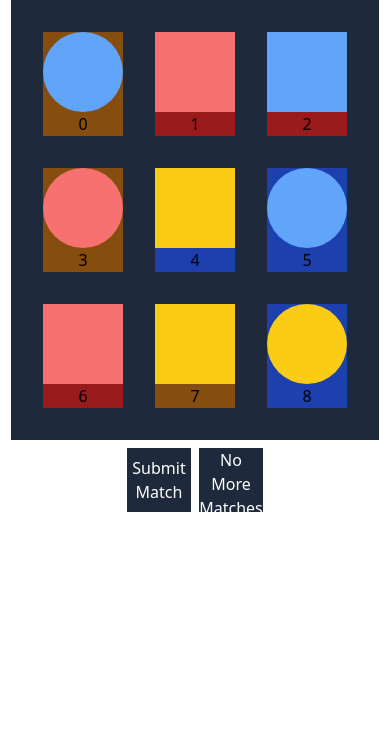
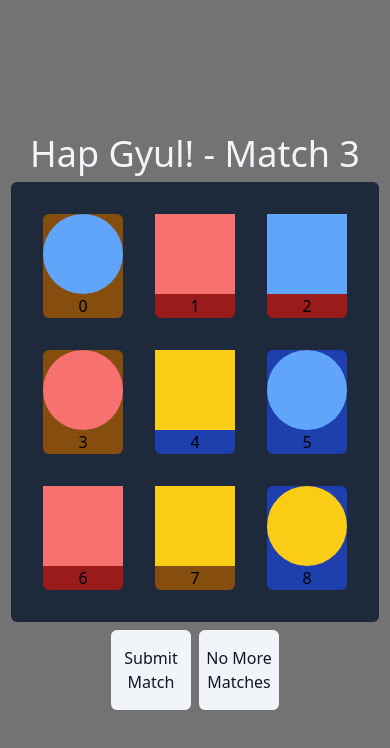
Before and after one commit to macho-catt/gyul-hap, a Vue app: page / in a window 390 px wide. Shown: the top 748 px of the page. Built offline with nearby package versions, Linux system fonts and the light colour scheme.

Commit message:
Modify styles and add title header

```diff
--- a/src/App.vue
+++ b/src/App.vue
@@ -1,11 +1,16 @@
 <script setup>
-import { GameBoard } from './components';
+import { TitleHeader, GameBoard } from './components';
 </script>
 
 <template>
-  <div>
+  <div class="root">
+    <TitleHeader />
     <GameBoard />
   </div>
 </template>
 
-<style></style>
+<style lang="postcss" scoped>
+.root {
+  @apply flex h-screen flex-col justify-center gap-2 bg-neutral-500;
+}
+</style>
--- a/src/components/GameButton.vue
+++ b/src/components/GameButton.vue
@@ -24,10 +24,10 @@ const buttonClass = ref(props.variant);
 
 <style lang="postcss" scoped>
 .submit {
-  @apply h-16 w-16 place-self-center bg-slate-800 text-white;
+  @apply h-20 w-20 place-self-center rounded-md border border-transparent bg-slate-100 text-slate-900 hover:bg-slate-300 focus:outline-none focus-visible:ring-2 focus-visible:ring-slate-500 focus-visible:ring-offset-2;
 }
 
 .modal {
-  @apply inline-flex justify-center rounded-md border border-transparent bg-blue-100 px-4 py-2 text-sm font-medium text-blue-900 hover:bg-blue-200 focus:outline-none focus-visible:ring-2 focus-visible:ring-blue-500 focus-visible:ring-offset-2;
+  @apply inline-flex h-10 w-10 justify-center place-self-center rounded-md border border-transparent bg-blue-100 px-4 py-2 text-sm font-medium text-blue-900 hover:bg-blue-200 focus:outline-none focus-visible:ring-2 focus-visible:ring-blue-500 focus-visible:ring-offset-2;
 }
 </style>
--- a/src/components/GameScreen.vue
+++ b/src/components/GameScreen.vue
@@ -72,14 +72,14 @@ const closeModal = () => {
 
 <style lang="postcss" scoped>
 .div-screen {
-  @apply grid w-fit grid-cols-3 gap-8 place-self-center bg-slate-800 p-8;
+  @apply grid w-fit grid-cols-3 gap-8 place-self-center rounded-md bg-slate-800 p-8;
 }
 
 .dialog-overlay {
-  @apply fixed inset-0 bg-black opacity-30;
+  @apply fixed inset-0 bg-black opacity-30 blur-2xl;
 }
 
 .dialog {
-  @apply fixed bottom-1/2 right-1/2 z-10 flex translate-x-1/2 translate-y-1/2 flex-col overflow-y-auto bg-white text-center lg:h-24 lg:w-52;
+  @apply fixed bottom-1/2 right-1/2 z-10 flex translate-x-1/2 translate-y-1/2 flex-col place-content-center gap-2 rounded-md border border-transparent bg-white p-4 text-center lg:w-60;
 }
 </style>
--- a/src/components/GameTile.vue
+++ b/src/components/GameTile.vue
@@ -61,7 +61,7 @@ watch(clearTiles, (curr) => {
 
 <style lang="postcss" scoped>
 .div-tile {
-  @apply flex flex-col place-content-center lg:h-56 lg:w-56 lg:hover:cursor-pointer lg:hover:opacity-50;
+  @apply flex flex-col place-content-center rounded-md lg:h-56 lg:w-56 lg:hover:cursor-pointer lg:hover:opacity-50;
 }
 
 .div-shape {
--- /dev/null
+++ b/src/components/TitleHeader.vue
@@ -0,0 +1,11 @@
+<script setup></script>
+
+<template>
+  <h1 class="header">Hap Gyul! - Match 3</h1>
+</template>
+
+<style lang="postcss" scoped>
+.header {
+  @apply place-self-center text-center text-4xl text-slate-100;
+}
+</style>
--- a/src/components/index.js
+++ b/src/components/index.js
@@ -2,3 +2,4 @@ export { default as GameBoard } from './GameBoard.vue';
 export { default as GameScreen } from './GameScreen.vue';
 export { default as GameTile } from './GameTile.vue';
 export { default as GameButton } from './GameButton.vue';
+export { default as TitleHeader } from './TitleHeader.vue';
```
Also changed, not shown: .eslintrc.cjs.
